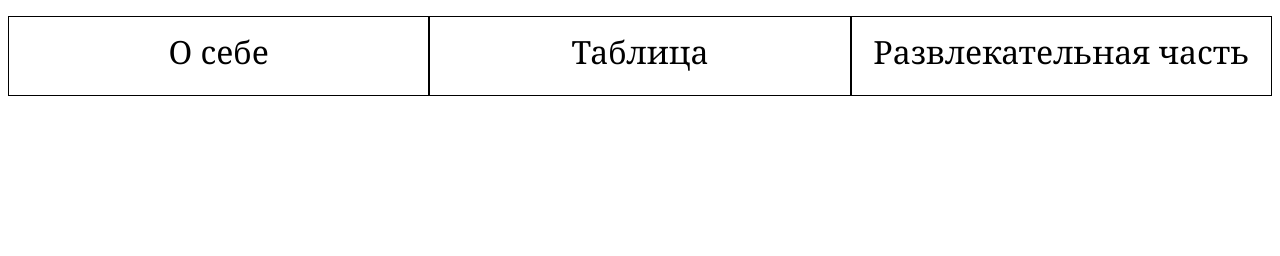
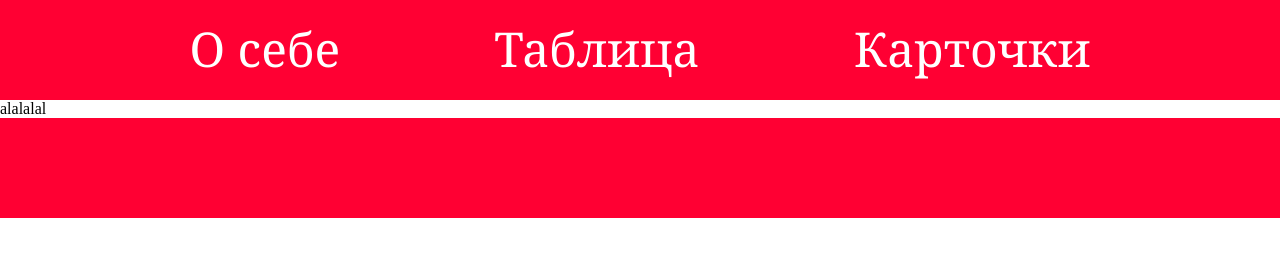
Before and after one commit to Qwaqu6ka/MySite, a website: page index1.html in a window 1280 px wide. Drawn offline with Linux system fonts and the light colour scheme.

Commit message:
From scratch

```diff
--- a/index.html
+++ b/index1.html
@@ -9,12 +9,18 @@
 </head>
 
 <body class="page">
-	<ul class="nav">
-		<li class="nav_theme_billy"><a class="nav_theme_billy" href="index.html">О себе</a></li>
-		<li class="nav_theme_van"><a href="index2.html">Таблица</a></li>
-		<li class="nav_theme_ricardo"><a href="index3.html">Развлекательная часть</a></li>
-	</ul>
+	<div class="nav">
+		<ul class="list">
+			<li><a href="index1.html">О себе</a></li>
+			<li><a href="index2.html">Таблица</a></li>
+			<li><a href="#">Карточки</a></li>
+		</ul>
+	</div>
+	<div class="info">
+		alalalal
+	</div>
+	<div class="nav">
 
-
+	</div>
 </body>
 </html>
--- a/src/index.js
+++ b/src/index.js
@@ -1,4 +1,3 @@
 import ("./nav/nav.css");
-import ("./nav/_theme/nav_theme_billy.css");
-import ("./nav/_theme/nav_theme_van.css");
-import ("./nav/_theme/nav_theme_ricardo.css");
+import ("./list/list.css");
+import ("./page/page.css");
--- /dev/null
+++ b/src/list/list.css
@@ -0,0 +1,18 @@
+.list {
+	margin-top: 0%;
+	padding: 0;
+	padding-top: 16px;
+}
+.list li {
+	display: inline;
+	list-style-type: none; /*Убираем маркеры */
+	padding-left: 75px;
+	padding-right: 75px;
+}
+.list a {
+	text-decoration: none; /* убрать нижнее подчёркивание у ссылок */
+	font-family: Cambria, Cochin, Georgia, Times, 'Times New Roman', serif;
+	font-size: 300%;
+	color: rgb(255, 255, 255);
+
+}
--- a/src/nav/_theme/nav_theme_billy.css
+++ /dev/null
@@ -1,3 +0,0 @@
-/* li.nav_theme_billy a {
-	background: url(src/nav/_theme/billy.jpg);
-} */
--- a/src/nav/nav.css
+++ b/src/nav/nav.css
@@ -1,21 +1,7 @@
-ul.nav {
-	display: flex;	/* Создаём flex-box */
-	height: 80px;
-    padding: 0px; /*Значение полей*/
+.nav {
+	width: 100%;
+	height: 100px;
+	text-align: center;
+
+	background-color: rgb(255, 0, 51);
 }
-ul.nav li {
-	width: 100%;
-	list-style-type: none; /*Убираем маркеры */
-	border: 1px solid #000; /* Рамка вокруг текста */
-	padding: 0px; /*Поля вокруг текста*/
-	text-align: center;
-}
-ul.nav li a {
-	display: block; /* ссылка растягивается на весь пункт li */
-	height: 100%;
-	color: rgb(0, 0, 0);
-	text-decoration: none; /* убрать нижнее подчёркивание у ссылок */
-	font-family: Cambria, Cochin, Georgia, Times, 'Times New Roman', serif;
-	font-size: 200%;
-	line-height: 70px;
-}
--- a/src/page/page.css
+++ b/src/page/page.css
@@ -1,3 +1,4 @@
 .page {
-
+	margin: 0;
+	padding: 0;
 }
```
Also changed, not shown: index2.html (+20 -0 lines), dist/index_bundle.js, dist/src_list_list_css.index_bundle.js, dist/src_nav__theme_nav_theme_van_css.index_bundle.js (deleted), dist/src_nav_nav_css.index_bundle.js, dist/src_page_page_css.index_bundle.js, index3.html (deleted), src/main.jpg (added), src/nav/_theme/billy.jpg (deleted), src/nav/_theme/nav_theme_ricardo.css (deleted), src/nav/_theme/nav_theme_van.css (deleted), src/nav/_theme/ricardo.png (deleted), src/nav/_theme/van.jpg (deleted), 1 other file.
